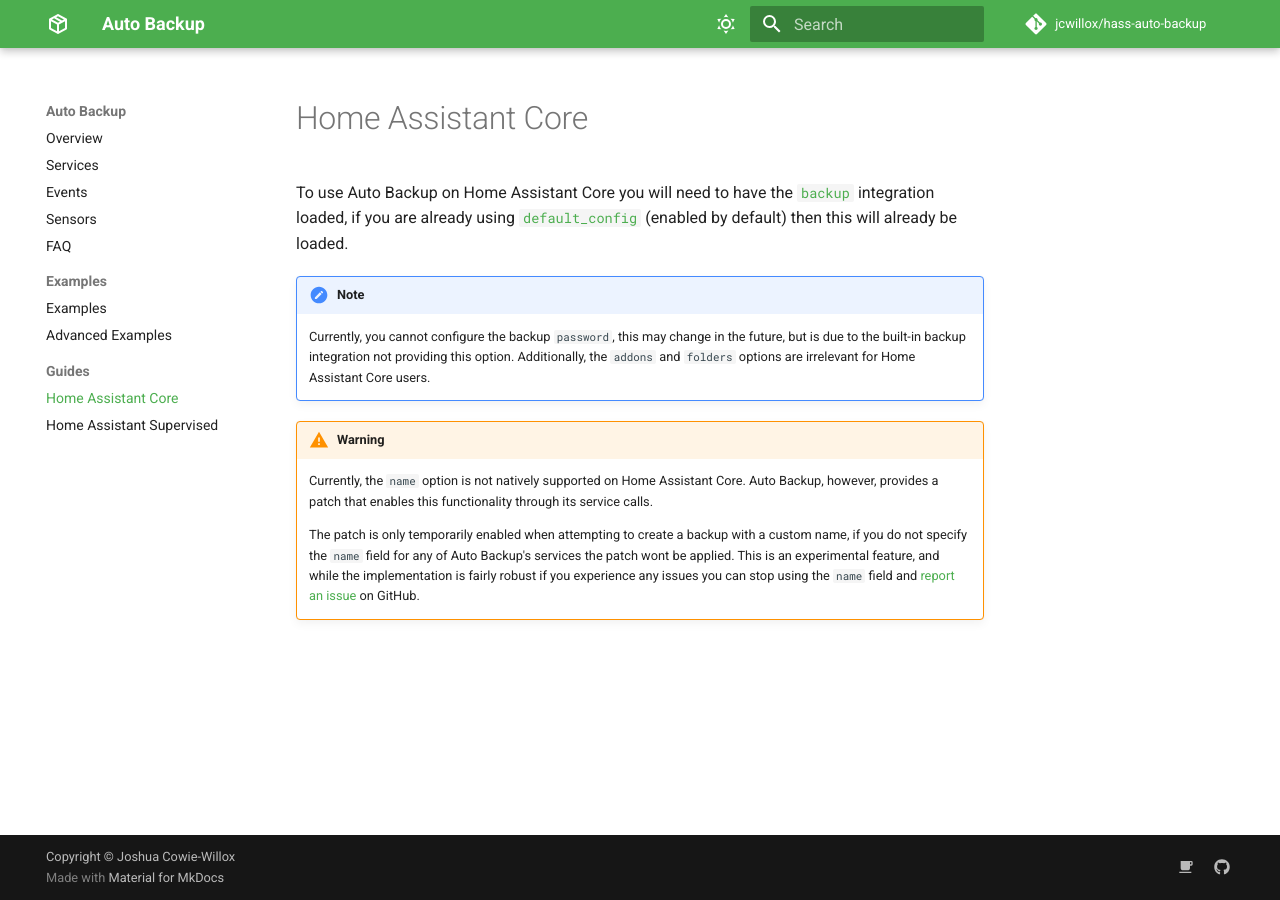
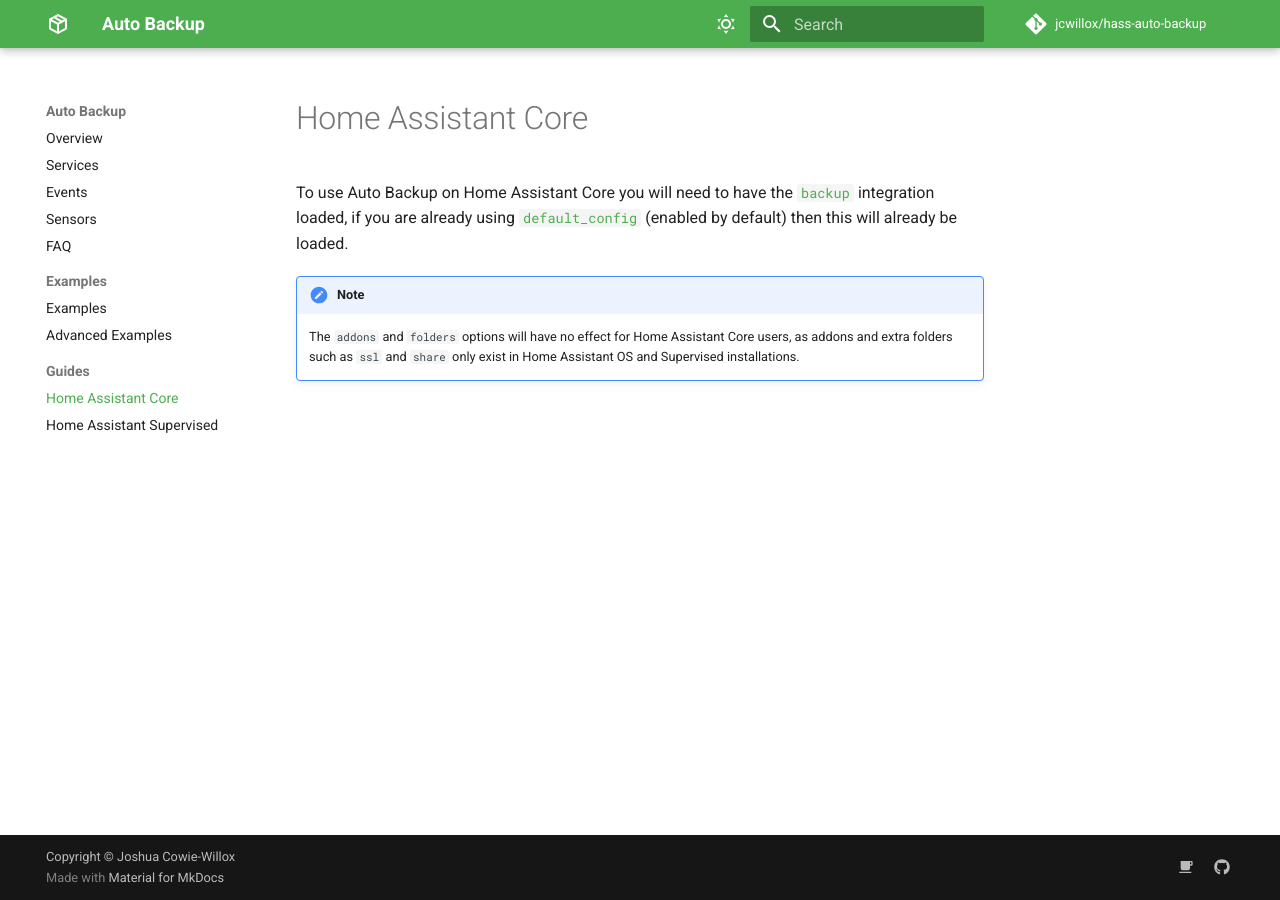
Before and after one commit to jcwillox/hass-auto-backup, an MkDocs documentation site: the page built from docs/home-assistant-core.md, in a window 1280 px wide. Built offline with MkDocs 1.6.1 and Material for MkDocs 9.7.7, drawn with Linux system fonts in a browser that asks for light colours; comment, search, counter and statistics services are not loaded.

Commit message:
docs: remove no longer necessary warnings about ha-core limitations

```diff
--- a/docs/home-assistant-core.md
+++ b/docs/home-assistant-core.md
@@ -3,9 +3,5 @@
 To use Auto Backup on Home Assistant Core you will need to have the [`backup`](https://www.home-assistant.io/integrations/backup) integration loaded, if you are already using [`default_config`](https://www.home-assistant.io/integrations/default_config) (enabled by default) then this will already be loaded.
 
 !!! note
-    Currently, you cannot configure the backup `password`, this may change in the future, but is due to the built-in backup integration not providing this option. Additionally, the `addons` and `folders` options are irrelevant for Home Assistant Core users.
 
-!!! warning
-    Currently, the `name` option is not natively supported on Home Assistant Core. Auto Backup, however, provides a patch that enables this functionality through its service calls.
-
-    The patch is only temporarily enabled when attempting to create a backup with a custom name, if you do not specify the `name` field for any of Auto Backup's services the patch wont be applied. This is an experimental feature, and while the implementation is fairly robust if you experience any issues you can stop using the `name` field and [report an issue](https://github.com/jcwillox/hass-auto-backup/issues/new/choose) on GitHub.
+    The `addons` and `folders` options will have no effect for Home Assistant Core users, as addons and extra folders such as `ssl` and `share` only exist in Home Assistant OS and Supervised installations.
```
